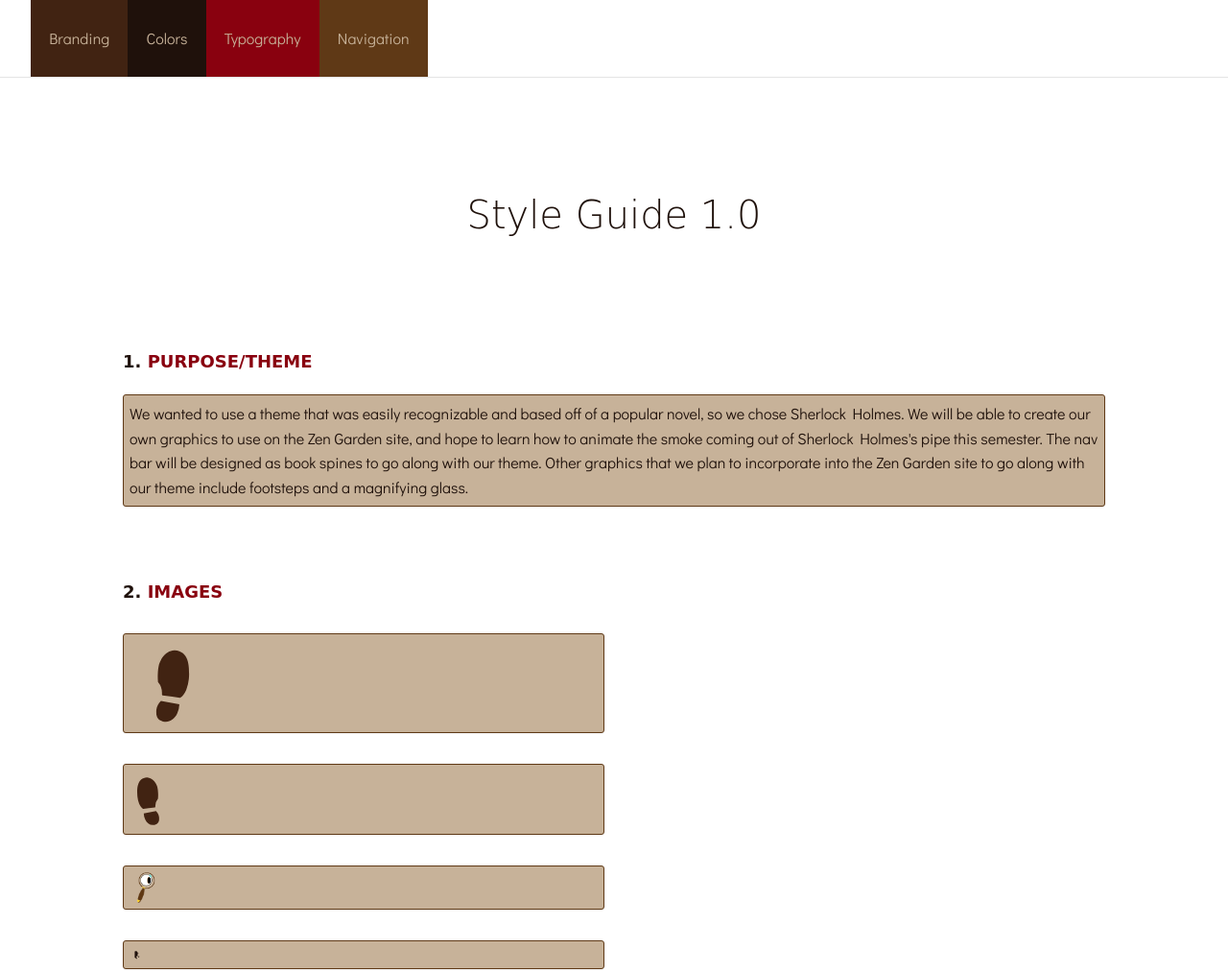
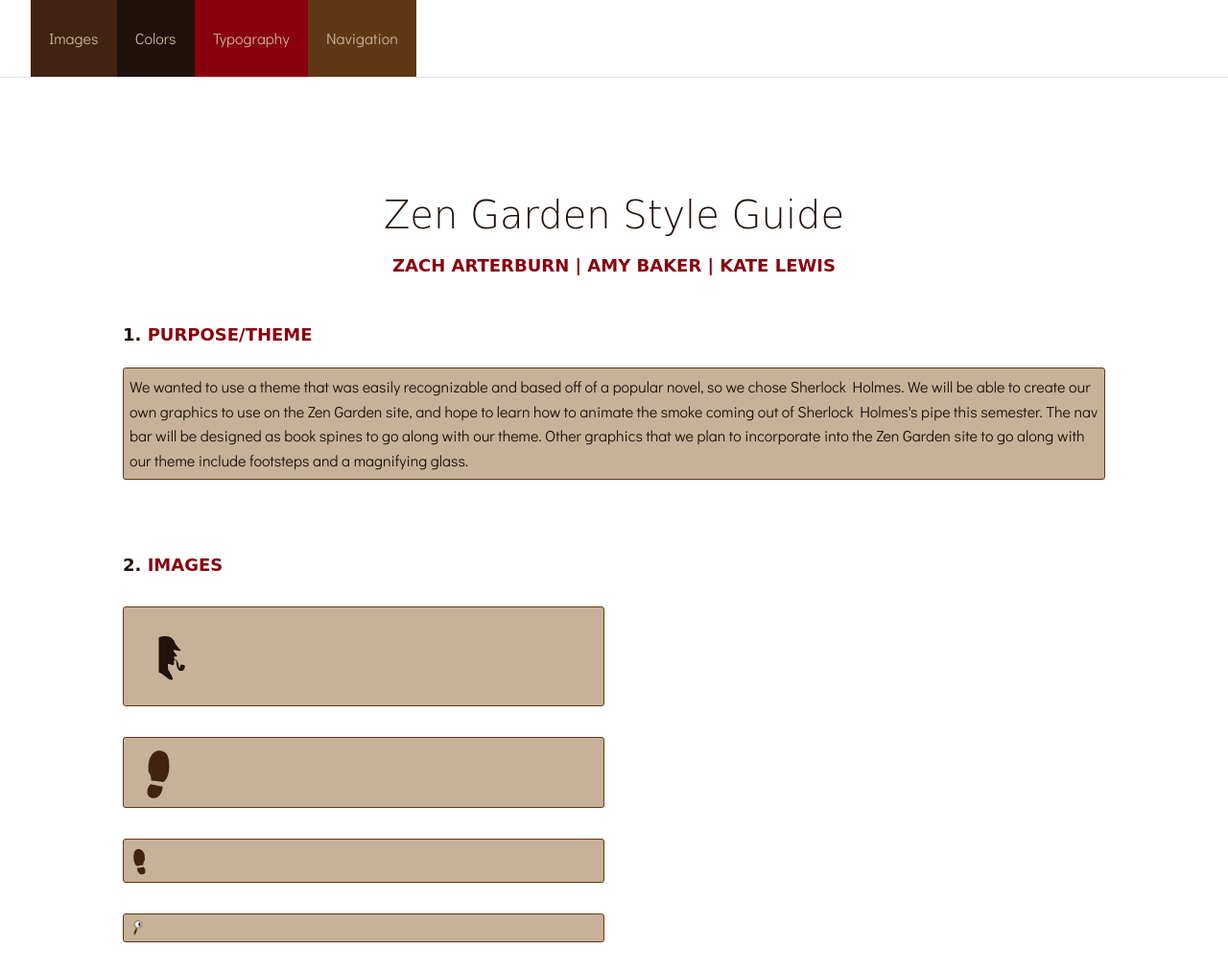
Before and after one commit to yarchaz/yarchaz.github.io, a plain HTML site: page index.html in a window 1280 px wide. Shown: the top 1013 px of the page at 96% size. Drawn offline with nearby package versions, Linux system fonts and the light colour scheme; files that its build step writes are made by us from their sources; a web font is replaced by a local one.

Commit message:
partials

```diff
--- a/index.html
+++ b/index.html
@@ -6,11 +6,11 @@
 
     <link href="https://fonts.googleapis.com/css?family=Didact+Gothic|Jim+Nightshade&display=swap" rel="stylesheet">
 
-    <link rel="stylesheet" href="scss/style-guide.css" />
+    <link rel="stylesheet" href="css/style-guide.css" />
     <!-- Resource style -->
     <script src="js/modernizr.js"></script>
     <!-- Modernizr -->
-    <title>Style Guide | CodyHouse</title>
+    <title>Style Guide | Z Arterburn, A Baker, K Lewis</title>
   </head>
   <body>
     <header>
@@ -18,7 +18,7 @@
 
       <nav>
         <ul class="cd-main-nav">
-          <li><a href="#branding">Branding</a></li>
+          <li><a href="#branding">Images</a></li>
           <li><a href="#colors">Colors</a></li>
           <li><a href="#typography">Typography</a></li>
          <!--<li><a href="#buttons">Buttons</a></li>
@@ -36,7 +36,8 @@
     </header>
 
     <main>
-      <h1>Style Guide 1.0</h1>
+      <h1>Zen Garden Style Guide</h1>
+      <h2 class="centered-heading"> Zach Arterburn | Amy Baker | Kate Lewis</h2>
 
       <section id="purpose" class="cd-purpose">
         <h2>Purpose/Theme</h2>
@@ -48,10 +49,11 @@
         <h2>Images</h2>
 
         <ul>
+          <li class="cd-box"><img src="assets/sherlock-01.svg"></li>
           <li class="cd-box"><img src="assets/foot-print-01.svg"></li>
           <li class="cd-box"><img src="assets/foot-print-02.svg"></li>
           <li class="cd-box"><img src="assets/magnifying_glass.png"></li>
-          <li class="cd-box"><img src="assets/sherlock-01.svg" alt="Favicon 1" /></li>
+
 
         </ul>
       </section>
--- a/scss/partials/_basic-style.scss
+++ b/scss/partials/_basic-style.scss
@@ -280,7 +280,11 @@ main {
 
 	> h1 {
 		text-align: center;
-		margin: 3em 0;
+		margin: 3em 0 .5em 0;
+	}
+	> h2 {
+		text-align: center;
+		margin: 0 0 3em 0;
 	}
 
 	@include MQ(M) {
--- /dev/null
+++ b/scss/partials/_body.scss
@@ -0,0 +1,9 @@
+/* --------------------------------
+
+Body Styling
+
+-------------------------------- */
+body {
+    /* this is the page background */
+    background-color: white;
+  }
--- /dev/null
+++ b/scss/partials/_colors.scss
@@ -0,0 +1,10 @@
+/* --------------------------------
+
+Colors
+
+-------------------------------- */
+$color-accent: #89010F; // Red - Action color
+$color-darkest: #1f110b; // Dark Brown
+$color-dark: #412312; // brown
+$color-med: #5F3916; // medium brown
+$color-light: #C7B299; // light brown
--- /dev/null
+++ b/scss/partials/_containers.scss
@@ -0,0 +1,13 @@
+/* --------------------------------
+
+Containers
+
+-------------------------------- */
+.cd-box {
+    /* this is the container of various design elements - i.e. the 2 logo of the branding section */
+    border: 1px solid $color-med;
+    border-radius: 3px;
+    background: $color-light;
+    box-shadow: 0 1px 1px rgba(#000, 0.05);
+    padding: 6px;
+  }
--- /dev/null
+++ b/scss/partials/_fonts.scss
@@ -0,0 +1,7 @@
+/* --------------------------------
+
+Fonts
+
+-------------------------------- */
+$primary-font: 'Didact Gothic', sans-serif;
+$display-font: 'Jim Nightshade', cursive;
--- /dev/null
+++ b/scss/partials/_header.scss
@@ -0,0 +1,32 @@
+
+/* --------------------------------
+
+Header
+
+-------------------------------- */
+header {
+    background-color: white;
+  }
+
+  .cd-logo {
+    /* logo box style */
+    background-color: white;
+    width: 120px;
+
+    @include MQ(M) {
+      width: 180px;
+    }
+  }
+
+
+
+
+  .cd-download {
+    /* download button top-right visible on big devices */
+    background-color: white;
+
+    .no-touch &:hover {
+      background-color: white;
+    }
+
+  }
--- /dev/null
+++ b/scss/partials/_navigation.scss
@@ -0,0 +1,56 @@
+/* --------------------------------
+
+xNavigation
+
+-------------------------------- */
+.cd-main-nav, .cd-primary-nav {
+    /* main navigation background color - full screen on small devices */
+    background: white;
+
+    li:nth-child(1) {
+      background-color: $color-dark;
+    }
+    li:nth-child(2) {
+      background-color: $color-darkest;
+    }
+    li:nth-child(3) {
+      background-color: $color-accent;
+    }
+    li:nth-child(4) {
+      background-color: $color-med;
+    }
+    li:nth-child(5) {
+      background-color: $color-light;
+    }
+    li:nth-child(6) {
+      background-color: $color-darkest;
+    }
+    li:nth-child(7) {
+      background-color: $color-dark;
+    }
+    li:nth-child(8) {
+      background-color: $color-med;
+    }
+
+
+    li a {
+      color: $color-light;
+      border-color: $color-darkest;
+    }
+
+    @include MQ(M) {
+      li a {
+        color: $color-light;
+
+        &.selected {
+          color: $color-med;
+          box-shadow: 0 2px 0 $color-darkest;
+        }
+
+        // Will expand on hover
+        // &:hover {
+
+        // }
+      }
+    }
+  }
--- /dev/null
+++ b/scss/partials/_page-title.scss
@@ -0,0 +1,15 @@
+
+/* --------------------------------
+
+xPage title
+
+-------------------------------- */
+
+main > h1 {
+    color: $color-darkest;
+
+    @include MQ(L) {
+      /* title goes into the header on big devices */
+      color: $color-darkest;
+    }
+  }
--- /dev/null
+++ b/scss/partials/_typography.scss
@@ -0,0 +1,58 @@
+/* --------------------------------
+
+xTypography
+
+-------------------------------- */
+
+h1,
+h2 {
+  font-family: $display-font;
+  color: $color-accent;
+}
+
+h1 {
+  font-size: 2.4rem;
+  font-weight: 300;
+  line-height: 1.2;
+  margin: 0 0 0.4em;
+
+  @include MQ(S) {
+    font-size: 3.2rem;
+  }
+
+  @include MQ(M) {
+    font-size: 4rem;
+  }
+}
+
+h2 {
+  font-weight: bold;
+  text-transform: uppercase;
+  margin: 1em 0;
+
+  @include MQ(S) {
+    font-size: 1.8rem;
+    margin: 1em 0 1.4em;
+  }
+}
+
+section > h2::before {
+  /* number before each section title */
+  color: $color-darkest;
+}
+
+p {
+  font-size: 1.4rem;
+  line-height: 1.4;
+  color: $color-darkest;
+
+  a {
+    color: $color-darkest;
+    text-decoration: underline;
+  }
+
+  @include MQ(S) {
+    font-size: 1.6rem;
+    line-height: 1.6;
+  }
+}
--- a/scss/style-guide.scss
+++ b/scss/style-guide.scss
@@ -1,216 +1,12 @@
 @import 'partials/reset';
 @import 'partials/prefix-mixins';
 @import 'partials/layout'; // responsive grid and media queries
-
-// color palette - these colors will be the color swatches of the Colors section
-
-$color-accent: #89010F; // Red - Action color
-$color-darkest: #1f110b; // Dark Brown
-$color-dark: #412312; // brown
-$color-med: #5F3916; // medium brown
-$color-light: #C7B299; // light brown
-
-
-// fonts
-$primary-font: 'Didact Gothic', sans-serif;
-$display-font: 'Jim Nightshade', cursive;
-
-/* --------------------------------
-
-xBackground
-
--------------------------------- */
-
-body {
-  /* this is the page background */
-  background-color: white;
-}
-
-/* --------------------------------
-
-xPatterns
-
--------------------------------- */
-
-.cd-box {
-  /* this is the container of various design elements - i.e. the 2 logo of the branding section */
-  border: 1px solid $color-med;
-  border-radius: 3px;
-  background: $color-light;
-  box-shadow: 0 1px 1px rgba(#000, 0.05);
-  padding: 6px;
-}
-
-/* --------------------------------
-
-xNavigation
-
--------------------------------- */
-
-header {
-  background-color: white;
-}
-
-.cd-logo {
-  /* logo box style */
-  background-color: white;
-  width: 120px;
-
-  @include MQ(M) {
-    width: 180px;
-  }
-}
-
-.cd-main-nav, .cd-primary-nav {
-  /* main navigation background color - full screen on small devices */
-  background: white;
-
-  li:nth-child(1) {
-    background-color: $color-dark;
-  }
-  li:nth-child(2) {
-    background-color: $color-darkest;
-  }
-  li:nth-child(3) {
-    background-color: $color-accent;
-  }
-  li:nth-child(4) {
-    background-color: $color-med;
-  }
-  li:nth-child(5) {
-    background-color: $color-light;
-  }
-  li:nth-child(6) {
-    background-color: $color-darkest;
-  }
-  li:nth-child(7) {
-    background-color: $color-dark;
-  }
-  li:nth-child(8) {
-    background-color: $color-med;
-  }
-
-
-  li a {
-    color: $color-light;
-    border-color: $color-darkest;
-  }
-
-  @include MQ(M) {
-    li a {
-      color: $color-light;
-
-      &.selected {
-        color: $color-med;
-        box-shadow: 0 2px 0 $color-darkest;
-      }
-
-      // Will expand on hover
-      // &:hover {
-
-      // }
-    }
-  }
-}
-
-
-.cd-download {
-  /* download button top-right visible on big devices */
-  background-color: white;
-
-  .no-touch &:hover {
-    background-color: white;
-  }
-
-}
-
-/* --------------------------------
-
-xPage title
-
--------------------------------- */
-
-main > h1 {
-  color: $color-darkest;
-
-  @include MQ(L) {
-    /* title goes into the header on big devices */
-    color: $color-darkest;
-  }
-}
-
-/* --------------------------------
-
-xTypography
-
--------------------------------- */
-
-h1,
-h2 {
-  font-family: $display-font;
-  color: $color-accent;
-}
-
-h1 {
-  font-size: 2.4rem;
-  font-weight: 300;
-  line-height: 1.2;
-  margin: 0 0 0.4em;
-
-  @include MQ(S) {
-    font-size: 3.2rem;
-  }
-
-  @include MQ(M) {
-    font-size: 4rem;
-  }
-}
-
-h2 {
-  font-weight: bold;
-  text-transform: uppercase;
-  margin: 1em 0;
-
-  @include MQ(S) {
-    font-size: 1.8rem;
-    margin: 1em 0 1.4em;
-  }
-}
-
-section > h2::before {
-  /* number before each section title */
-  color: $color-darkest;
-}
-
-p {
-  font-size: 1.4rem;
-  line-height: 1.4;
-  color: $color-darkest;
-
-  a {
-    color: $color-darkest;
-    text-decoration: underline;
-  }
-
-  @include MQ(S) {
-    font-size: 1.6rem;
-    line-height: 1.6;
-  }
-}
-
-
-/* --------------------------------
-
-xIcons
-
--------------------------------- */
-
-.cd-icons li {
-  /* icons size */
-  width: 32px;
-  height: 32px;
-}
-
-
-
+@import 'partials/colors';  // color palette
+@import 'partials/fonts' ;   // fonts
+@import 'partials/header'; // Header
+@import 'partials/body'; // body
+@import 'partials/containers'; //containers
+@import 'partials/navigation'; // navigation
+@import 'partials/page-title'; // page title
+@import 'partials/typography'; // Typography
 @import 'partials/basic-style';
```
Also changed, not shown: package.json (deleted, +0 -23 lines), 2 other files.
